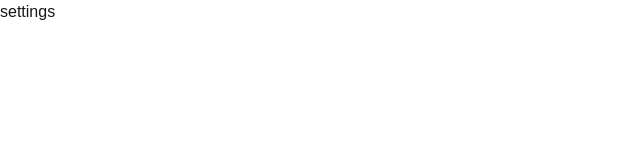
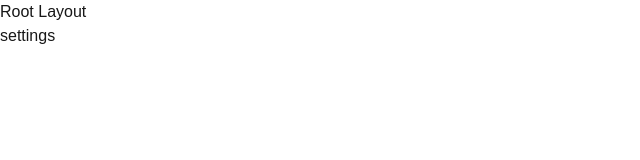
Before and after one commit to FrancisChung/fm-intro-nextjs-v3, a Next.js app in the folder intro-v3-app/: page /settings in a window 1280 px wide. Shown: the top 160 px of the page, without its empty margins (0-640 px from the left). Built offline with nearby package versions, Linux system fonts and the light colour scheme.

Commit message:
Output Root Layout

```diff
--- a/intro-v3-app/app/layout.tsx
+++ b/intro-v3-app/app/layout.tsx
@@ -28,6 +28,7 @@ export default function RootLayout({
       <body
         className={`${geistSans.variable} ${geistMono.variable} antialiased`}
       >
+        Root Layout
         {children}
       </body>
     </html>
```
